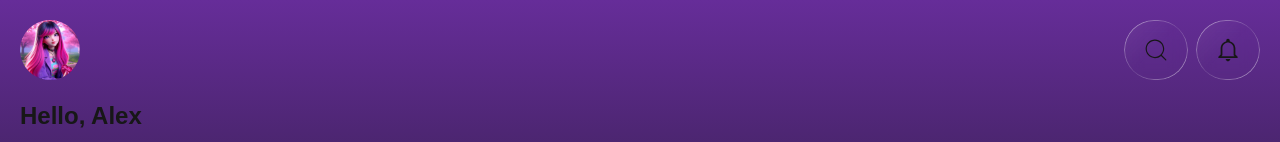
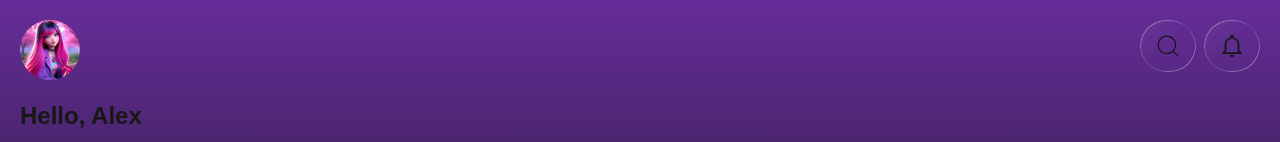
Before and after one commit to grintzdel/tailwind-mobile, a Next.js app: page / in a window 1280 px wide. Shown: the top 142 px of the page. Built offline with nearby package versions, Linux system fonts and the light colour scheme.

Commit message:
fix: icon with circle padding and max height

```diff
--- a/src/ui/icon.tsx
+++ b/src/ui/icon.tsx
@@ -13,7 +13,7 @@ export const IconWithCircle: React.FC<IconWithCircleProps> = ({
                                                               }: IconWithCircleProps): React.JSX.Element => {
     return (
         <div
-            className="group relative flex justify-center content-center items-center py-2 px-4 w-auto rounded-full bg-transparent backdrop-blur-sm">
+            className="group relative flex justify-center content-center items-center py-3 px-3 w-auto max-h-fit rounded-full bg-transparent backdrop-blur-sm">
             <div
                 className="absolute inset-0 rounded-full p-[1px] transition-opacity duration-300"
                 style={{
```
